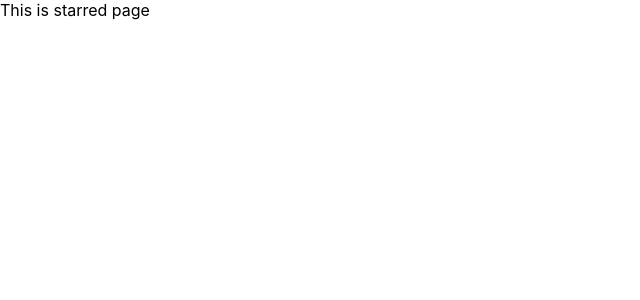
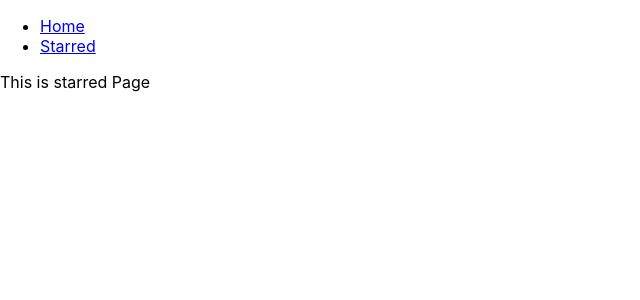
Before and after one commit to YeshwanthKare/react-box-office, a React (Create React App) app: page /starred in a window 1280 px wide. Shown: the top 300 px of the page, without its empty margins (0-640 px from the left). Built offline with nearby package versions, Linux system fonts and the light colour scheme.

Commit message:
ADD: added navigation for pages

```diff
--- a/src/App.js
+++ b/src/App.js
@@ -1,17 +1,28 @@
 import React from 'react';
 import { Switch, Route } from 'react-router-dom';
+import Navs from './components/Navs';
+import Home from './pages/Home';
+import Starred from './pages/Starred';
 
 function App() {
   return (
+    <div>
+      <Navs />
+
       <Switch>
         <Route exact path="/">
-        This is home page
+          <Home />
         </Route>
+        <Starred />
         <Route exact path="/starred">
-        This is starred page
+          <Starred />
         </Route>
-      <Route>This is 404 page</Route>
+
+        <Route>
+          <div>This is 404 page</div>
+        </Route>
       </Switch>
+    </div>
   );
 }
 
--- /dev/null
+++ b/src/components/Navs.js
@@ -0,0 +1,27 @@
+import React from 'react';
+import { Link } from 'react-router-dom';
+
+const LINKS = [
+  {
+    to: '/',
+    text: 'Home',
+  },
+  {
+    to: '/starred',
+    text: 'Starred',
+  },
+];
+
+const Navs = () => (
+  <div>
+    <ul>
+      {LINKS.map(item => (
+        <li key={item.to}>
+          <Link to={item.to}>{item.text}</Link>
+        </li>
+      ))}
+    </ul>
+  </div>
+);
+
+export default Navs;
--- /dev/null
+++ b/src/pages/Home.js
@@ -0,0 +1,10 @@
+import React from 'react';
+import { Route } from 'react-router-dom';
+
+const Home = () => (
+  <Route exact path="/">
+    This is home page
+  </Route>
+);
+
+export default Home;
--- /dev/null
+++ b/src/pages/Starred.js
@@ -0,0 +1,6 @@
+import React from 'react';
+// import { Route } from 'react-router-dom';
+
+const Starred = () => <div>This is starred Page</div>;
+
+export default Starred;
```
Also changed, not shown: 1 other file (tests, documents, lock files or other folders). Lines whose indentation alone changed are shown as unchanged.
